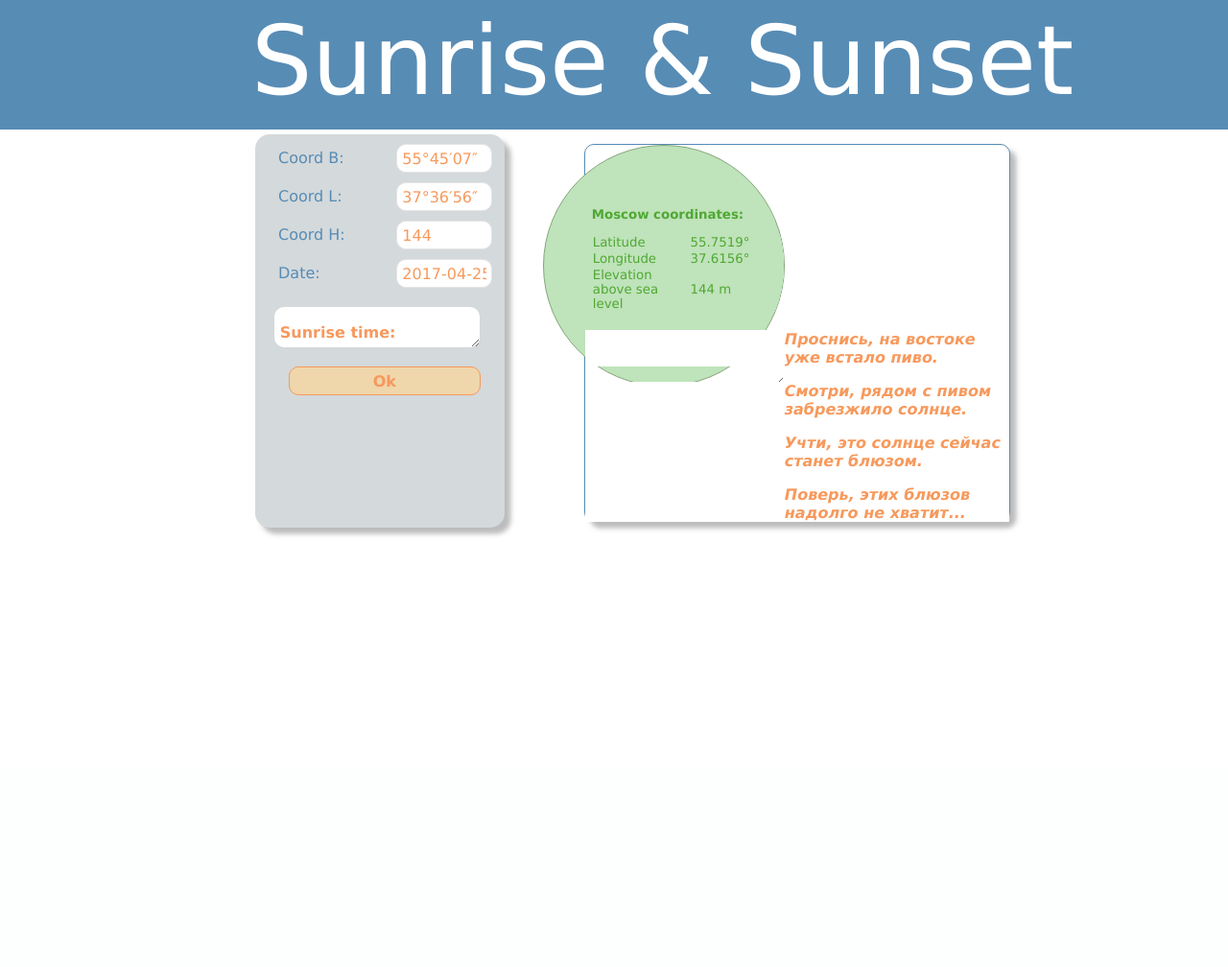
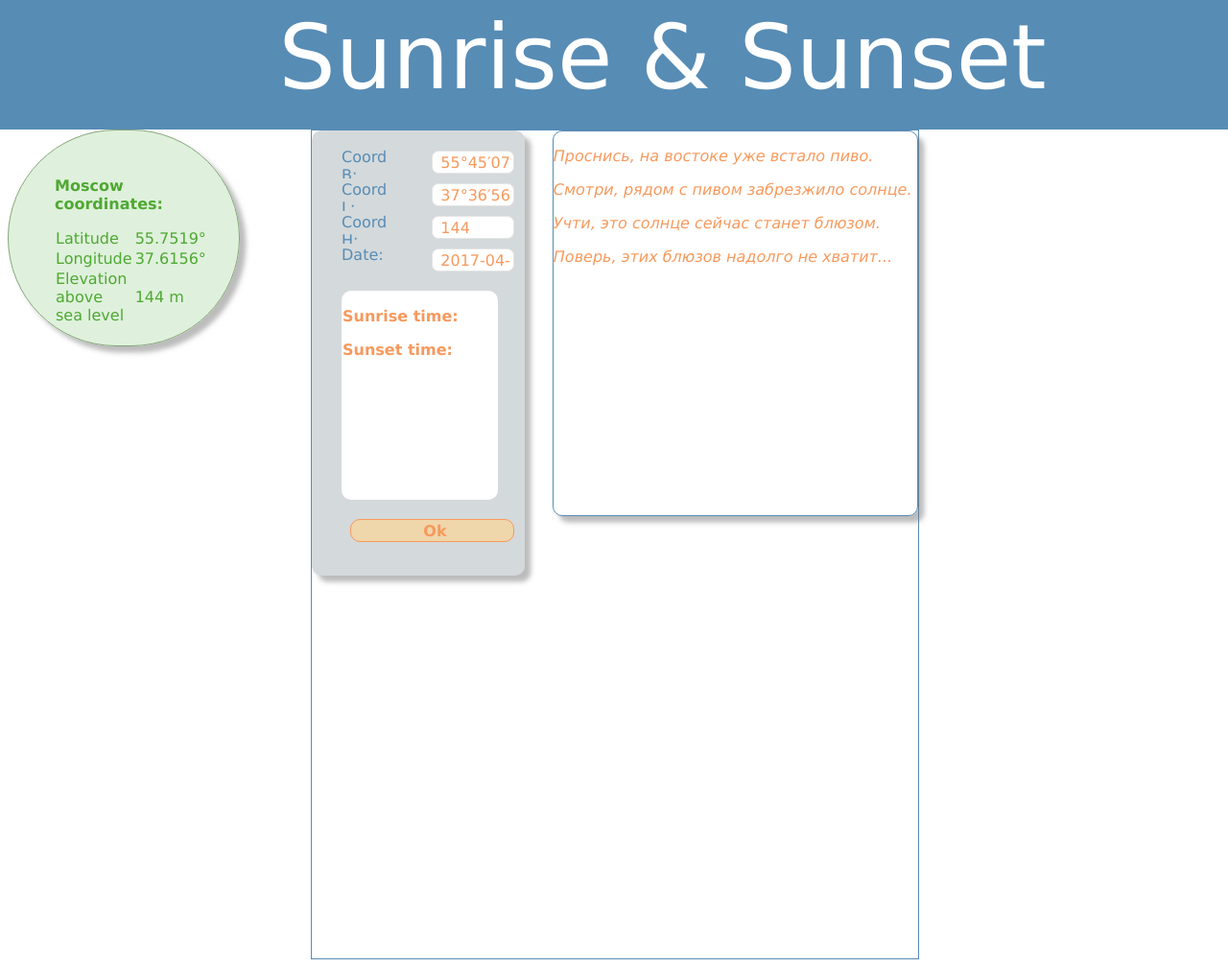
Before and after one commit to vetakim/WhetherDawn, a Django app: page / in a window 1280 px wide; the page is wider, and only the part inside the window is pictured. Shown: that part at 96% size. Before the commit the page ends 559 px from the top of that part, so only its background shows below. Run offline with Django 3.2, Linux system fonts and the light colour scheme.

Commit message:
elements realigned

```diff
--- a/WhetherDawn/WhetherDawnUp/templates/WhetherDawnUp/input.html
+++ b/WhetherDawn/WhetherDawnUp/templates/WhetherDawnUp/input.html
@@ -1,8 +1,16 @@
 {% extends "WhetherDawnUp/base.html" %}
 {% block content %}
 
-<div class="vfill"> </div>
+<div class="bubble" style="left: 0%; top: 0%;">
+    <p> Moscow coordinates:</p>
+    <table>
+        <tr> <td> Latitude</td> <td> 55.7519&#176 </td> </tr>
+        <tr> <td> Longitude</td> <td> 37.6156&#176 </td> </tr>
+        <tr> <td> Elevation above sea level </td> <td> 144 m </td> </tr>
+    </table>
+</div>
 
+<div class="content">
     <div id="parameters" class="parameters">
         <form action="" method="post">
             {% csrf_token %}
@@ -26,21 +34,12 @@
         </form>
     </div>
 
-<div class="thinvfill"> </div>
-
-<div class="content">
-    <div class="bubble" style="left: 0%; top: 0%;">
-        <p> Moscow coordinates:</p>
-        <table>
-            <tr> <td> Latitude</td> <td> 55.7519&#176 </td> </tr>
-            <tr> <td> Longitude</td> <td> 37.6156&#176 </td> </tr>
-            <tr> <td> Elevation above sea level </td> <td> 144 m </td> </tr>
-        </table>
-    </div>
+    <div class="textcontent">
         <p> Проснись, на востоке уже встало пиво. </p>
         <p> Смотри, рядом с пивом забрезжило солнце. </p>
         <p> Учти, это солнце сейчас станет блюзом. </p>
         <p> Поверь, этих блюзов надолго не хватит...  </p>
     </div>
+</div>
 
 {% endblock %}
--- a/WhetherDawn/static/dawnstyle.css
+++ b/WhetherDawn/static/dawnstyle.css
@@ -21,11 +21,12 @@
     font-family: Verdana, Arial, Helvetica, sans-serif;
     font-size: 1em;
     background-color: #ffffff;
+    background: rgba(255, 255, 255, 0);
     color: #F7995C;
 }
 
 h1 {
-    font-size: 2.5em;
+    font-size: 50pt;
     color: #ffffff;
     position: fixed;
     left: 25%;
@@ -77,27 +78,29 @@ button {
 input {
     max-width: 100%;
     width: 200px;
-    max-height: 10%;
-    height: 30px;
+    height: 1.5em;
     border: 1px solid #e5e5e5;
     margin: 5px 5px 5px 5px;
-    border-radius: 10px;
-    padding: 5px;
+    border-radius: 7px;
+    padding: 0.1em;
+    padding-left: 0.5em;
+    background: rgba(255, 255, 255, 1);
 }
 label {
     position: absolute;
-    padding: 10px;
+    padding: 0.1em;
+    padding-left: 0.5em;
     left: 5%;
     top: 5%;
     max-width: 55%;
     width: 250px;
     max-height: 20%;
-    height: 25px;
+    height: 1.5em;
     background: #D4D9DB;
     color: #578cb5;
 }
 div {
-    resize: both;
+    /*resize: both;*/
 }
 
 .cap{
@@ -106,7 +109,7 @@ div {
     max-height: 10%;
     height: 50px;
     width: 110%;
-    font-size: 100px;
+    font-size: 70pt;
     margin: 5px;
     margin-top: -1%;
     margin-right: -5px;
@@ -130,17 +133,18 @@ div {
     height: 100%;
 }
 .parameters {
-    min-height: 400px;
-    height: 30%;
-    max-width: 20%;
-    width: 250px;
+    min-height: 27em;
+    max-height: 50%;
+    height: 54em;
+    width: 23em;
+    max-width: 30%;
     display: inline;
     float: left;
-    padding: 5px 5px 5px 5px;
-    margin: 5px 5px 5px 5px;
+    padding: 1em;
+    margin: 0px;
     box-shadow: 0.4em 0.4em 5px rgba(122,122,122,0.5);
     background: #D4D9DB;
-    border-radius: 15px;
+    border-radius: 10px;
 }
 .parameter {
     position: relative;
@@ -148,9 +152,17 @@ div {
     left: 55%;
     max-height: 20%;
     width: 200px;
-    max-width: 40%;
+    max-width: 45%;
     border-radius: 1px;
     background: #D4D9DB;
+}
+.parameters > input {
+    position: relative;
+    top: 5%;
+    left: 55%;
+    max-height: 1.5em;
+    width: 200px;
+    max-width: 40%;
 }
 .vfill {
     max-height: 50%;
@@ -170,18 +182,6 @@ div {
     float: left;
     opacity: 0;
 }
-.content{
-    max-height: 50%;
-    height: 600px;
-    max-width: 35%;
-    width: 600px;
-    display: inline;
-    float: left;
-    border: 1px solid #578cb5;
-    border-radius: 10px;
-    margin: 15px 15px 15px 15px;
-    box-shadow: 0.4em 0.4em 5px rgba(122,122,122,0.5);
-}
 .labelofpar {
     position: relative;
     top: 10%;
@@ -191,7 +191,6 @@ div {
     width: 200px;
     background: #D4D9DB;
     color: #578CB5;
-    font-size: 1em;
 }
 .ok {
     position: relative;
@@ -238,33 +237,31 @@ div {
     position: relative;
     display: inline;
     float: left;
-    top: 0%;
-    left: 0%;
-    border-radius: 150px;
-    background: #BFE3BA;
-    padding-top: 50px;
-    padding-left: 50px;
-    margin-left: -10%;
-    width: 200px;
-    height: 200px;
+    border-radius: 10em;
+    background: rgba(191, 227, 186, 0.5);
+    padding: 2em;
+    padding-left: 3em;
+    width: 10em;
+    height: 10em;
     overflow: hidden;
     border: 1pt solid #85A67A;
+    box-shadow: 0.4em 0.4em 5px rgba(122,122,122,0.5);
+    z-index: 0;
 }
 .bubble > p{
-    font-size: 10pt;
-    background: #BFE3BA;
+    background: rgba(191, 227, 186, 0);
     color: #4FA833;
 }
 .bubble > table, td, tr {
-    font-size: 10pt;
-    background: #BFE3BA;
+    background: rgba(191, 227, 186, 0);
     border: 0 solid;
     color: #4FA833;
 }
 .output {
     position: relative;
-    max-height: 10%;
-    height: 150px;
+    max-height: 50%;
+    min-height: 9em;
+    height: 18em;
     max-width: 85%;
     width: 250px;
     background: #ffffff;
@@ -274,17 +271,32 @@ div {
     margin: 15px;
     padding: 1px;
 }
-.output > p {
-    background: #ffffff;
-    padding-left: 5px;
+.textcontent{
+    max-height: 50%;
+    height: 400px;
+    max-width: 60%;
+    width: 48em;
+    display: inline;
+    float: right;
+    border: 1px solid #578cb5;
+    border-radius: 10px;
+    margin: 0px;
+    box-shadow: 0.4em 0.4em 5px rgba(122,122,122,0.5);
+    z-index: 9;
+}
+.textcontent > p {
+    position: relative;
+    /*margin-left: -10%;*/
+    min-width: 50%;
+    max-width: 100%;
+    font-style: italic;
+    font-weight: normal;
     font-size: 1em;
-    color: #F7995C;
 }
-.content > p {
-    position: relative;
-    top: 45%;
-    left: 0%;
-    width: 100%;
-    font-size: 1.em;
-    font-style: italic;
+.content{
+    max-width: 50%;
+    width: 80em;
+    height: 110%;
+    margin-left: 25%;
+    border: 1pt solid #578cb5;
 }
```
Also changed, not shown: WhetherDawn/WhetherDawnUp/migrations/0002_auto_20170425_2225.py (added), WhetherDawn/WhetherDawnUp/migrations/0004_merge.py (added). Lines whose indentation alone changed are shown as unchanged.
